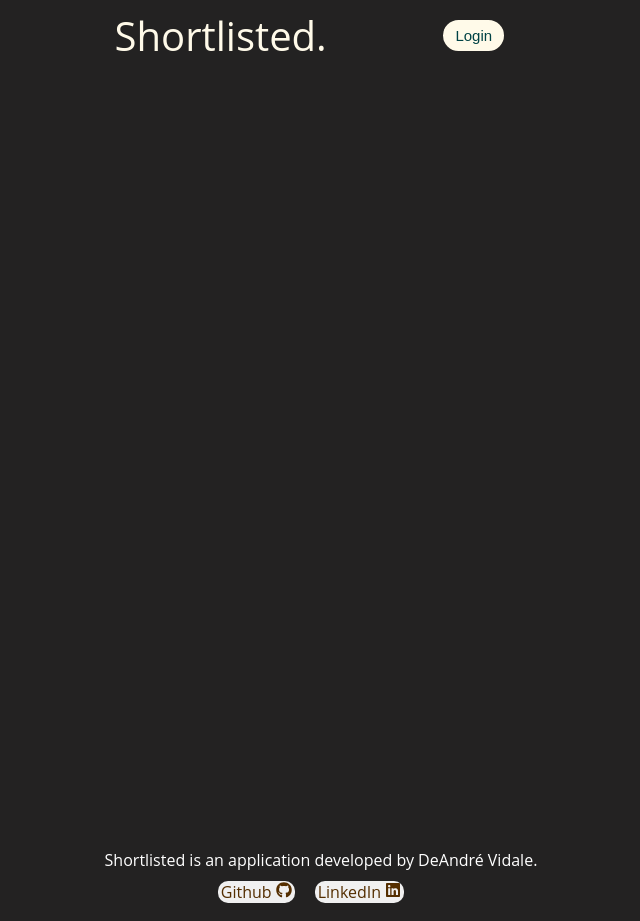
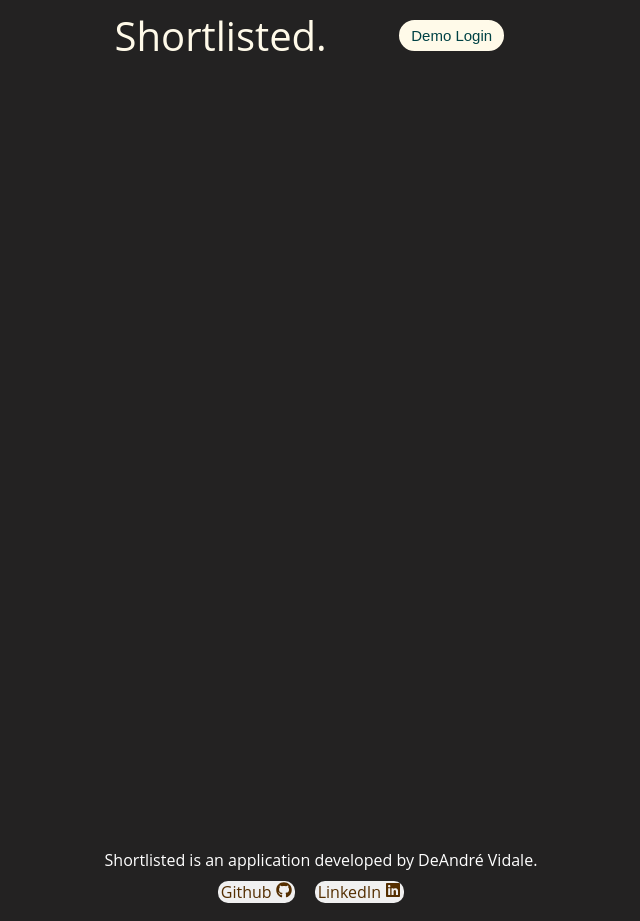
Before and after one commit to dvidale/shortlisted, a React (Vite) app in the folder react-vite/: page / in a window 1280 px wide. Shown: the whole page, without its empty margins (319-959 px from the left). Built offline with nearby package versions, Linux system fonts and the light colour scheme; no server answers.

Commit message:
focused login for demo use only

```diff
--- a/react-vite/src/components/LoginFormModal/LoginFormModal.jsx
+++ b/react-vite/src/components/LoginFormModal/LoginFormModal.jsx
@@ -67,9 +67,9 @@ function LoginFormModal() {
     <>
     <div className="heading-and-form">
       <h1>Log In</h1>
-
       <form className='login-form' onSubmit={handleSubmit}>
         <div className="login-fields">
+{/*
           <div className="field-and-error">
         <label>
           Email
@@ -103,7 +103,7 @@ function LoginFormModal() {
 </div>
 
       <div className="login-buttons">
-        <button className='login-btn' type="submit">Log In</button>
+        <button className='login-btn' type="submit">Log In</button> */}
 
 				<button
 					className='login-btn'
--- a/react-vite/src/components/Navigation/Navigation.jsx
+++ b/react-vite/src/components/Navigation/Navigation.jsx
@@ -32,7 +32,7 @@ function Navigation() {
        </>):(<>
         <div className="landing-page-site-title">Shortlisted.</div>
        <div className="login-signup-homepage-btns">
-       <button className='front-login-signup-btn' onClick={handleLogin}>Login</button>
+       <button className='front-login-signup-btn' onClick={handleLogin}>Demo Login</button>
        {/* or
        <button className='front-login-signup-btn' onClick={handleSignUp}>Sign Up</button> */}
        </div>
```
